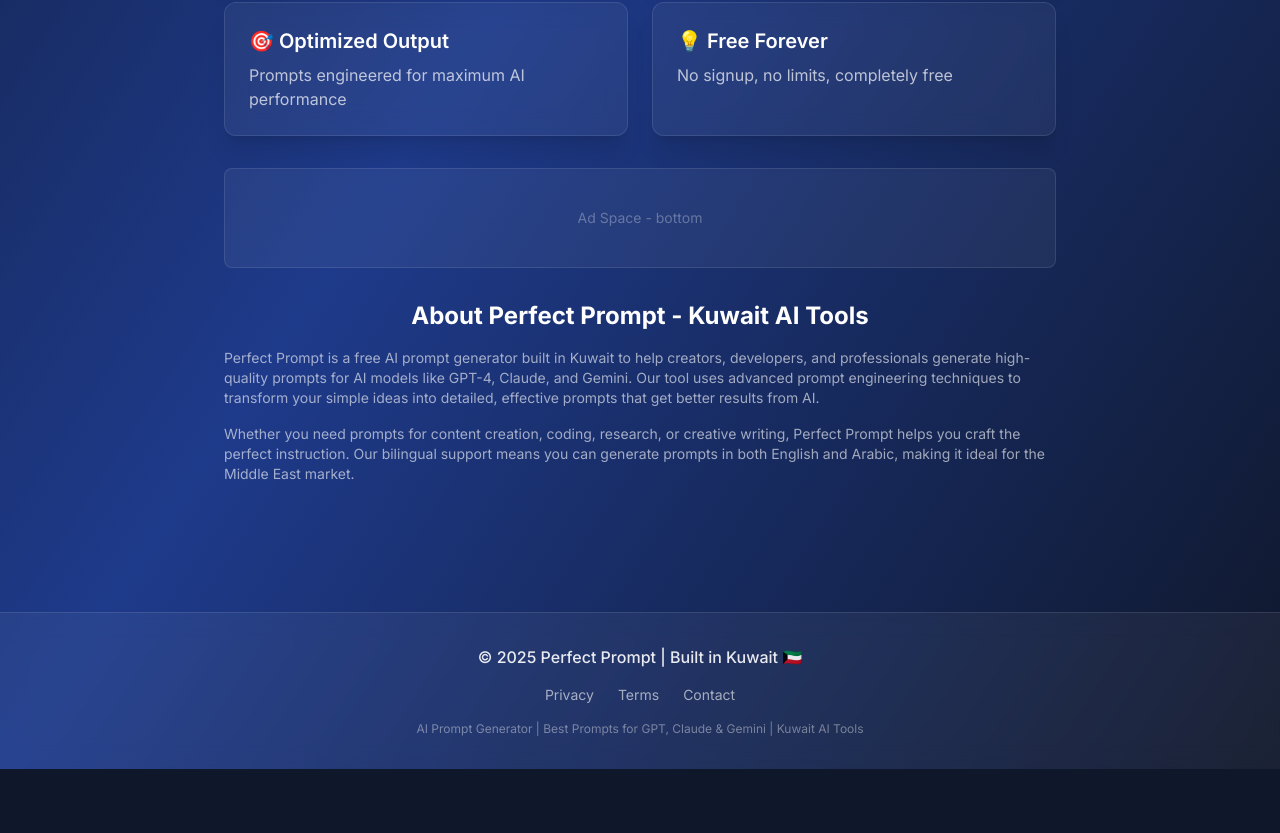
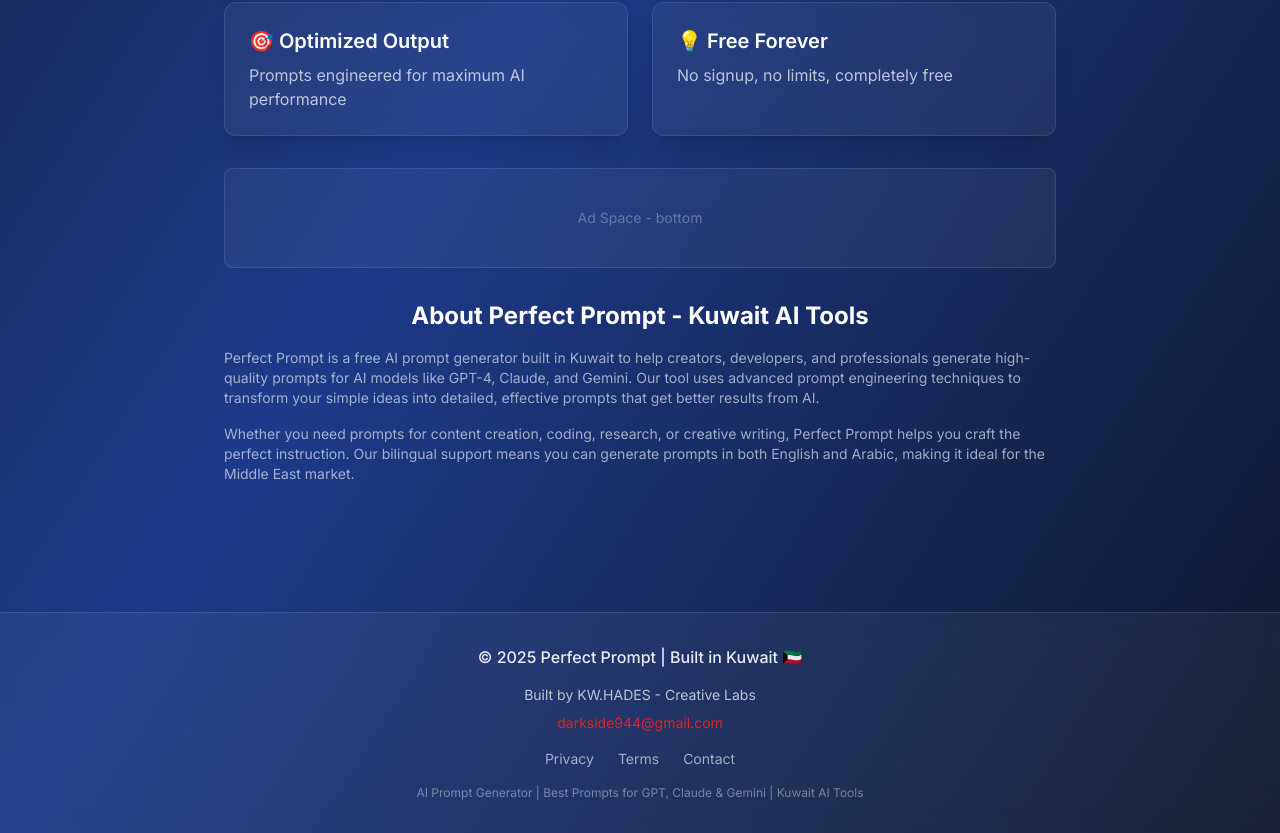
Before and after one commit to Creative-Labs-kw/PerfectPrompt, a Next.js app: page / in a window 1280 px wide. Shown: the part 1185-2018 px from the top of the page. Before the commit the page ends 1954 px from the top, so only its background shows below. Built offline with nearby package versions, Linux system fonts and the light colour scheme; no server answers.

Commit message:
Add author credit and contact information - KW.HADES

```diff
--- a/app/layout.tsx
+++ b/app/layout.tsx
@@ -24,9 +24,9 @@
     'AI Tools Kuwait',
     'Prompt Engineering',
   ],
-  authors: [{ name: 'Perfect Prompt Team', url: siteUrl }],
-  creator: 'Perfect Prompt',
-  publisher: 'Perfect Prompt',
+  authors: [{ name: 'KW.HADES', url: siteUrl }],
+  creator: 'KW.HADES',
+  publisher: 'KW.HADES - Creative Labs',
   verification: {
     google: 'dMRwN9KlpS1CPIuvUz9COZL7w78PMTN7Zyo1jZz6QGQ',
   },
@@ -100,8 +100,9 @@
     priceCurrency: 'USD',
   },
   author: {
-    '@type': 'Organization',
-    name: 'Perfect Prompt',
+    '@type': 'Person',
+    name: 'KW.HADES',
+    email: 'darkside944@gmail.com',
     address: {
       '@type': 'PostalAddress',
       addressCountry: 'Kuwait',
--- a/app/page.tsx
+++ b/app/page.tsx
@@ -145,6 +145,19 @@
         <div className="container-custom py-8">
           <div className="text-center space-y-4">
             <p className="text-white/90 font-medium">{t.footer.madeIn}</p>
+            <div className="flex flex-col items-center gap-2">
+              <p className="text-white/70 text-sm">
+                {language === 'en'
+                  ? 'Built by KW.HADES - Creative Labs'
+                  : 'بناه KW.HADES - Creative Labs'}
+              </p>
+              <a
+                href="mailto:darkside944@gmail.com"
+                className="text-secondary hover:text-secondary-hover transition-colors text-sm"
+              >
+                darkside944@gmail.com
+              </a>
+            </div>
             <div className="flex items-center justify-center gap-6 text-sm text-white/60">
               <a href="#privacy" className="hover:text-white transition-colors">
                 {t.footer.links.privacy}
@@ -152,7 +165,7 @@
               <a href="#terms" className="hover:text-white transition-colors">
                 {t.footer.links.terms}
               </a>
-              <a href="#contact" className="hover:text-white transition-colors">
+              <a href="mailto:darkside944@gmail.com" className="hover:text-white transition-colors">
                 {t.footer.links.contact}
               </a>
             </div>
```
Also changed, not shown: 1 other file (tests, documents, lock files or other folders).
